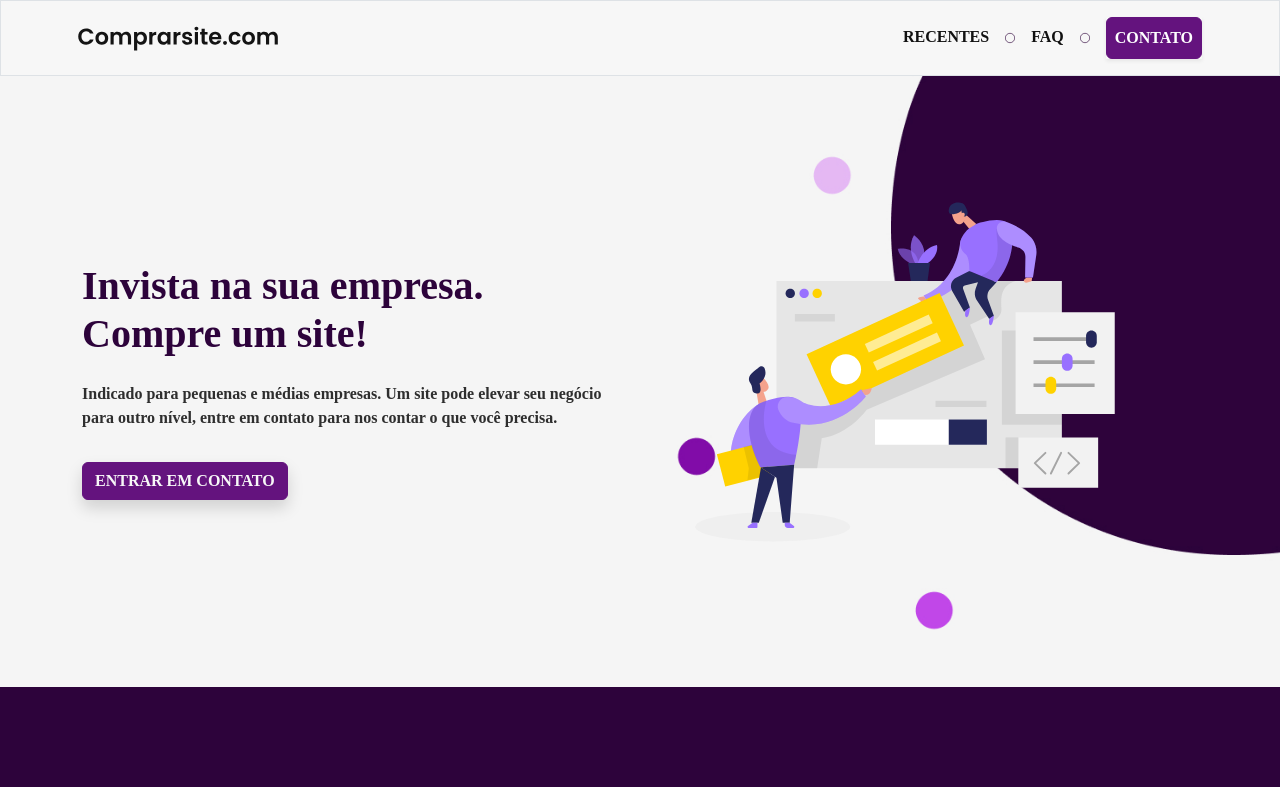
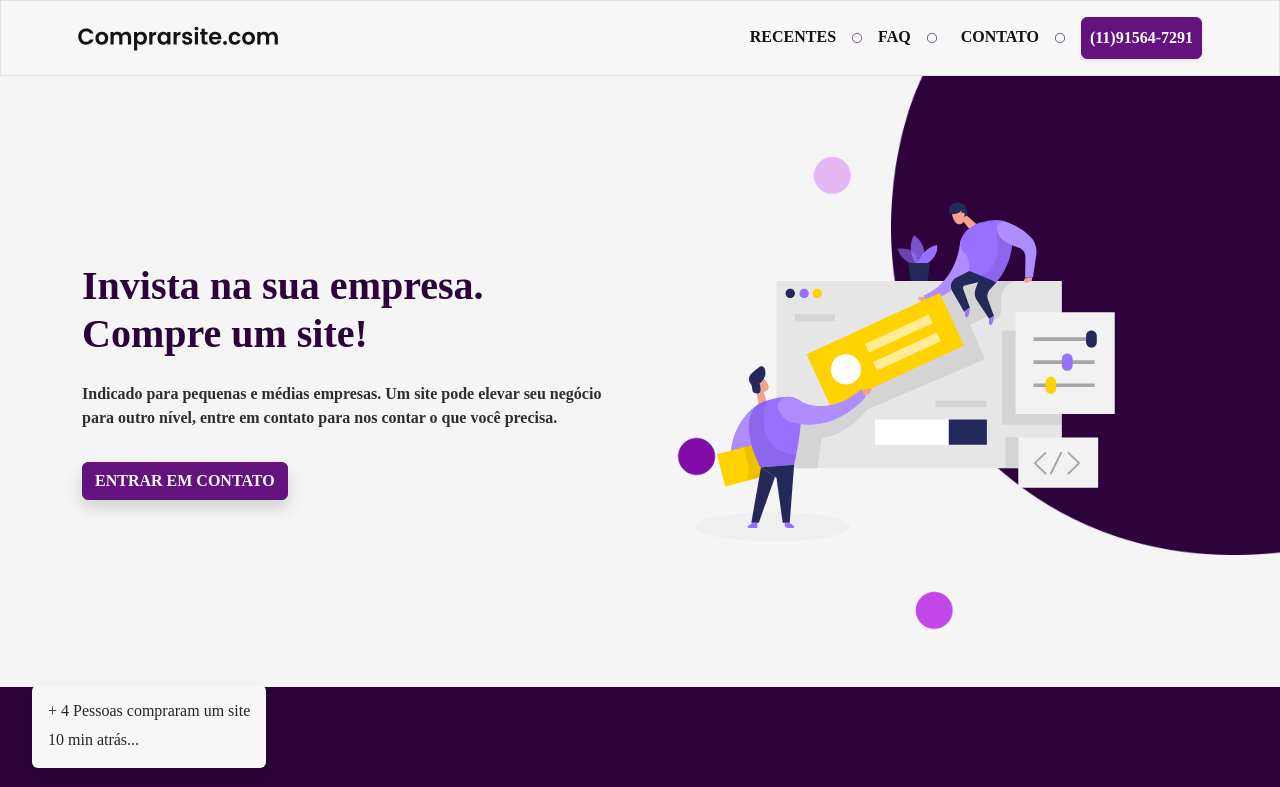
Before and after one commit to eidiogolima/ComprarSite.com, a React (Create React App) app: page / in a window 1280 px wide. Shown: the top 787 px of the page. Built offline with nearby package versions, Linux system fonts and the light colour scheme.

Commit message:
adição de modal como prova social

```diff
--- a/public/CSS/style.css
+++ b/public/CSS/style.css
@@ -114,8 +114,24 @@
 
 .btn {
 font-weight: 500;
+}
 
+#index {
+  z-index: 2 !important;
+  animation: 1s anima-left forwards;
+}
 
+@keyframes anima-left {
+  0% {
+    left:-20px;
+    opacity: 0;
+
+  }
+  100% {
+    left:0px;
+    opacity: 1;
+
+  }
 }
 
 #listImportant{
--- a/src/JS/Componentes/Global/Header.js
+++ b/src/JS/Componentes/Global/Header.js
@@ -47,9 +47,22 @@ const Header = () => {
               <img width='16px' height="16px" src={Icon} alt="" />
             </li>
 
+            <li className="nav-item ">
+              <a className="nav-link cor-11 fw-semibold "target="_blank"rel="noreferrer noopener" href="https://wa.me/5511915647291">
+                CONTATO
+              </a>
+            </li>
+
+            <li className='d-md-flex mx-2 me-3 d-none'>
+              <img width='16px' height="16px" src={Icon} alt="" />
+            </li>
+
             <li className="nav-item shadow-sm">
+
+
               <a className="nav-link btn btn-primary  text-white fw-semibold "target="_blank"rel="noreferrer noopener" href="https://wa.me/5511915647291">
-                CONTATO
+
+              (11)91564-7291
               </a>
             </li>
           </ul>
--- a/src/JS/Componentes/Pages/Home.js
+++ b/src/JS/Componentes/Pages/Home.js
@@ -6,7 +6,11 @@ import Trabalhos from '../Todos/Trabalhos.js'
 import Duvidas from '../Todos/Duvidas.js'
 import Head from '../Global/Head.js'
 import Contato from '../Todos/Contato.js'
+import ModalAlert from '../../Ultilidades/ModalAlert.js'
 const Home = () => {
+
+
+
   return (
     <div>
 
@@ -16,6 +20,8 @@ const Home = () => {
       <Trabalhos/>
       <Contato/>
       <Duvidas/>
+      <ModalAlert/>
+
       {/* <Parceiros/> */}
     </div>
   )
--- a/src/JS/Componentes/Todos/Contato.js
+++ b/src/JS/Componentes/Todos/Contato.js
@@ -25,12 +25,13 @@ const Contato = () => {
       )
       .then(
         (res) => {
-          setStatus('Enviado com sucesso')
+          setStatus('Enviado com sucesso', res)
           setError(false)
           setNome('');
           setNumero('');
         },
         (err) => {
+          setError(true)
           setError('Ocorreu um erro ao enviar.', err)
         },
       );
--- a/src/JS/Componentes/Todos/Duvidas.js
+++ b/src/JS/Componentes/Todos/Duvidas.js
@@ -6,7 +6,7 @@ const Duvidas = () => {
       <img className='d-none d-sm-block position-absolute top-0' src={DecoradorBg} style={{'width':'auto'}} alt="" />
 
       <div className="container-md container-fluid">
-        <h1 className='cor-1 text-center mb-4'>DUVIDAS FREQUENTES</h1>
+        <h1 className='cor-1 text-center mb-4'>FAQ - DUVIDAS </h1>
         <div className="row">
           <div className="accordion" id="accordionPanelsStayOpenExample">
             <div className="accordion-item">
--- /dev/null
+++ b/src/JS/Ultilidades/ModalAlert.js
@@ -0,0 +1,40 @@
+import React from 'react';
+
+const ModalAlert = () => {
+  const [timer, setTimer] = React.useState(false);
+  const minutoAleatorio = Math.floor(Math.random() * (20 - 2) + 1);
+  const pessoaAleatorio = Math.floor(Math.random() * (5 - 2) + 2);
+
+  React.useEffect(() => {
+    setTimeout(() => {
+      setTimer(true);
+    }, 4000);
+
+    if (timer) {
+      setTimeout(() => {
+        setTimer(false);
+      }, 10000);
+    }
+  }, [timer]);
+
+  return (
+    <>
+      {timer && timer ? (
+        <div
+          id="index"
+          className="position-fixed p-2 p-sm-3 cor-b-1 rounded shadow bottom-0 mx-4 mb-4 z-3 modal "
+        >
+          <div>
+            {' '}
+            <h6>+ {pessoaAleatorio} Pessoas compraram um site </h6>
+            <span>{minutoAleatorio} min atrás...</span>{' '}
+          </div>
+        </div>
+      ) : (
+        ''
+      )}
+    </>
+  );
+};
+
+export default ModalAlert;
```
